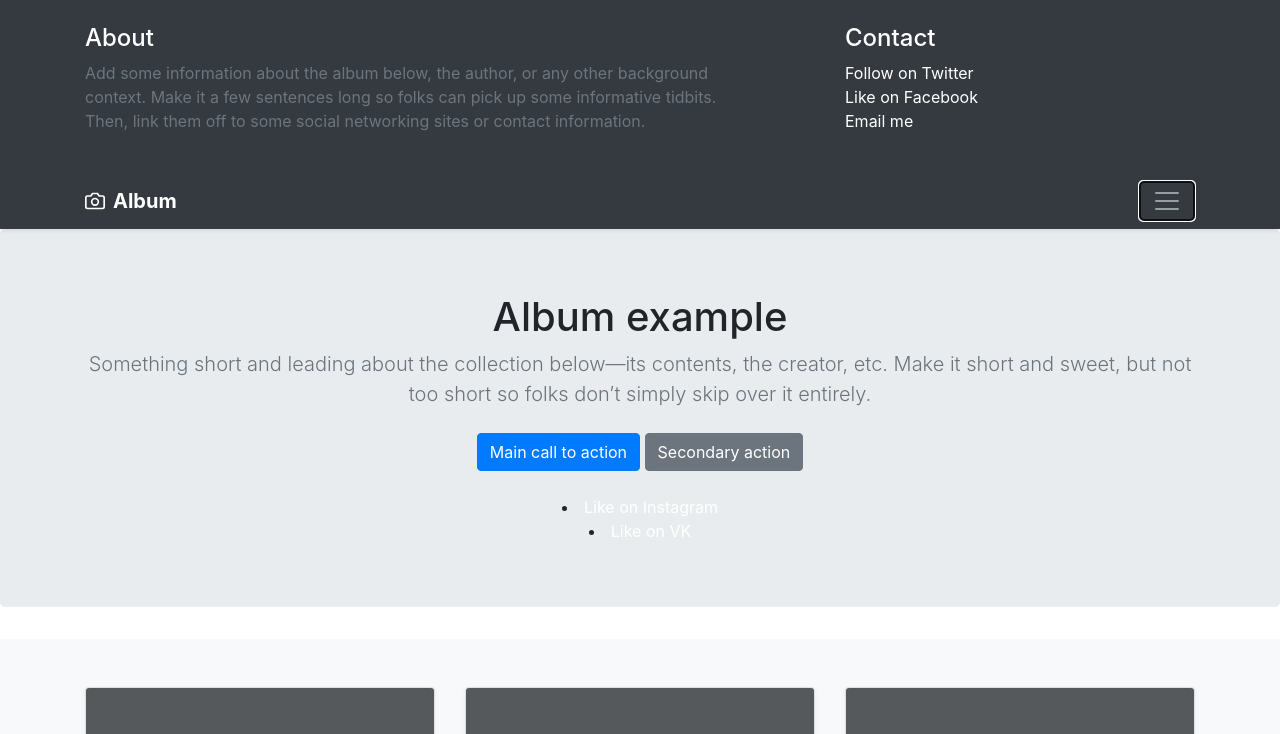
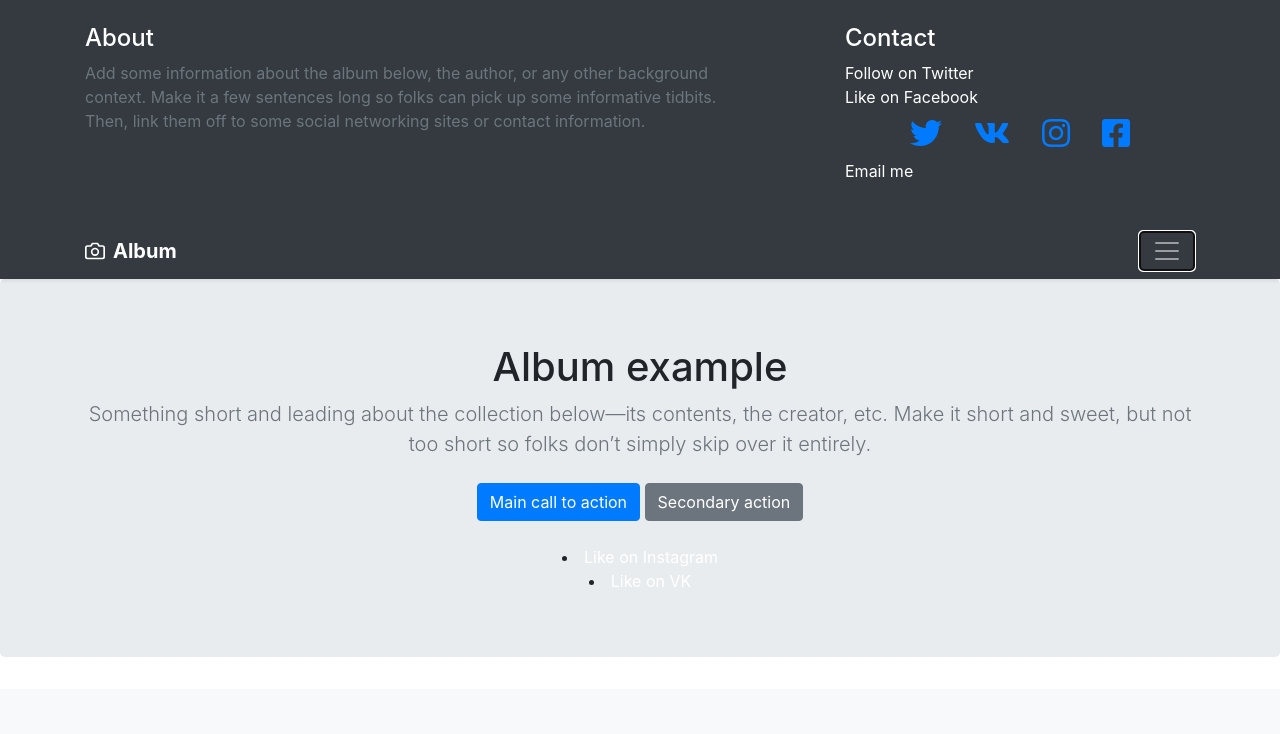
Before and after one commit to akrivosheeva/learn_git, a plain HTML site: page index.html in a window 1280 px wide. Both pictures are taken after a click on the button "Toggle navigation". Shown: the top 734 px of the page. Drawn offline with Linux system fonts and the light colour scheme.

Commit message:
Добавили новые соц сети

```diff
--- a/index.html
+++ b/index.html
@@ -3,7 +3,7 @@
 <head>
     <meta charset="UTF-8">
     <title>Home page</title>
-    <!-- fonts here -->
+    <link rel="stylesheet" href="./assets/fonts/fa/css/all.min.css">
     <link rel="stylesheet" href="./assets/css/bootstrap.min.css">
     <link rel="stylesheet" href="./assets/css/style.css">
 </head>
@@ -24,7 +24,26 @@
                     <ul class="list-unstyled">
                         <li><a href="#" class="text-white">Follow on Twitter</a></li>
                         <li><a href="#" class="text-white">Like on Facebook</a></li>
-                        <!-- new social link -->
+
+						 <ul class="nav justify-content-center">
+							<li class="nav-item"><a href="#" class="nav-link">
+								<i class="fab fa-2x  fa-twitter"></i>
+							</a>
+							</li>
+							<li class="nav-item"><a href="#" class="nav-link">
+								<i class="fab fa-2x fa-vk"></i>
+							</a>
+							</li>
+							<li class="nav-item"><a href="#" class="nav-link">
+								<i class="fab fa-2x fa-instagram"></i>
+							</a>
+							</li>
+							<li class="nav-item"><a href="#" class="nav-link">
+								<i class="fab fa-2x fa-facebook-square"></i>
+							</a>
+							</li>
+						 </ul>
+
                         <li><a href="#" class="text-white">Email me</a></li>
                     </ul>
                 </div>
```
